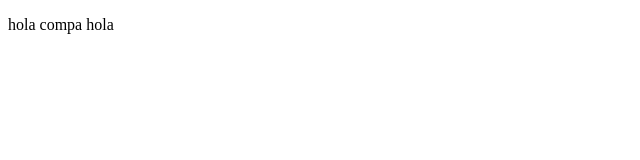
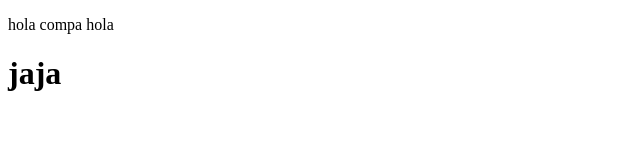
Before and after one commit to Marcosf17/mi-primer-repo, a plain HTML site: page index.html in a window 1280 px wide. Shown: the whole page, without its empty margins (0-640 px from the left). Drawn offline with Linux system fonts and the light colour scheme.

Commit message:
titulo jaja

```diff
--- a/index.html
+++ b/index.html
@@ -8,5 +8,6 @@
 </head>
 <body>
     <p>hola compa hola</p>
+    <h1>jaja</h1>
 </body>
 </html>
```
